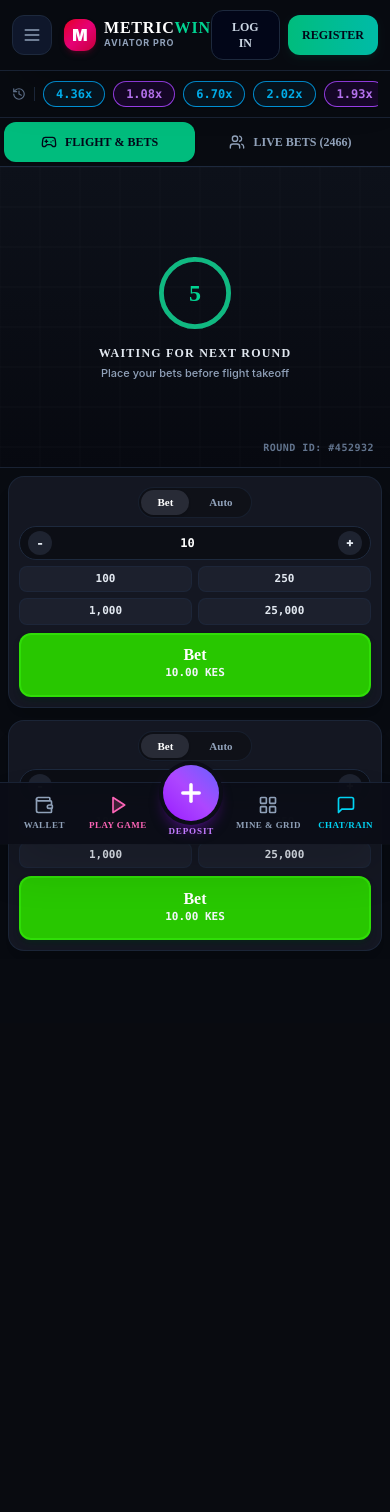
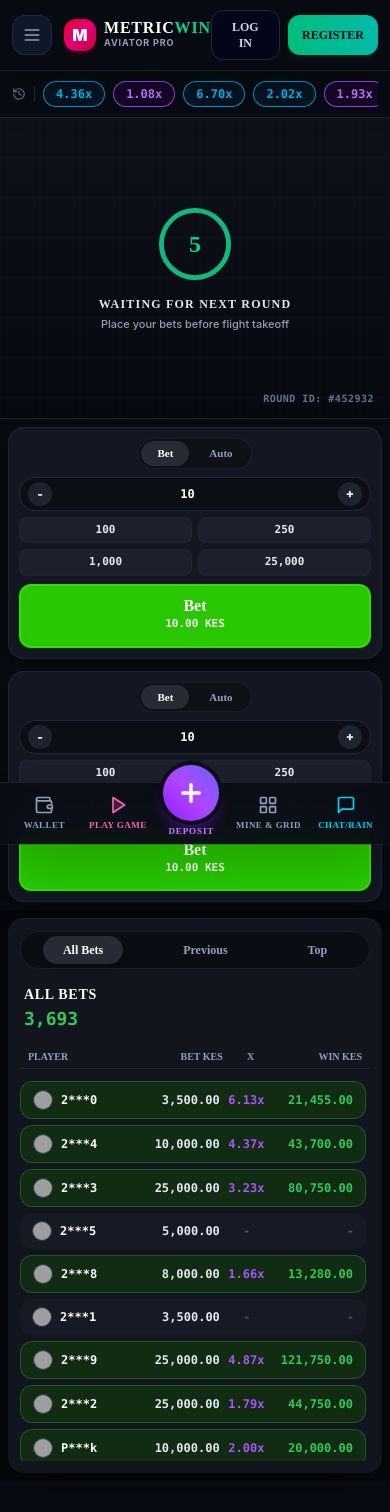
Before and after one commit to Kiruivenus/aviator, a React (Vite) app in the folder client/: page / in a window 390 px wide. Shown: the top 1512 px of the page. Before the commit the page ends 1023 px from the top, so only its background shows below. Built offline with nearby package versions, Linux system fonts and the light colour scheme; no server answers; grey boxes are pictures that could not be loaded.

Commit message:
Position Active Players directly below betting buttons on mobile and enforce independent scroll isolation with overscroll-contain

```diff
--- a/client/src/App.jsx
+++ b/client/src/App.jsx
@@ -14,13 +14,11 @@ import { DepositPage } from './pages/DepositPage';
 import { WithdrawalPage } from './pages/WithdrawalPage';
 import { ChatRainPage } from './pages/ChatRainPage';
 import { AdminDashboard } from './pages/AdminDashboard';
-import { Gamepad2, Users } from 'lucide-react';
 
 const MainApp = () => {
   const { user } = useContext(AuthContext);
 
   const [currentView, setCurrentView] = useState('game'); // 'game', 'deposit', 'withdrawal', 'profile', 'chat', 'admin'
-  const [mobileTab, setMobileTab] = useState('game'); // 'game' or 'players'
   const [socket, setSocket] = useState(null);
 
   // Real-time game engine state
@@ -122,47 +120,24 @@ const MainApp = () => {
 
       {/* Main View Router */}
       {currentView === 'game' && (
-        <main className="flex-1 flex flex-col min-h-[calc(100vh-57px)] overflow-hidden">
+        <main className="flex-1 flex flex-col min-h-[calc(100vh-57px)]">
           {/* Top Multiplier History Bar */}
           <MultiplierHistory history={gameState.history} />
 
-          {/* Mobile View Switcher Tabs (Game Flight vs Active Players) */}
-          <div className="lg:hidden flex bg-[#080b11] border-b border-slate-800 p-1">
-            <button
-              onClick={() => setMobileTab('game')}
-              className={`flex-1 py-2.5 text-xs font-extrabold rounded-xl flex items-center justify-center gap-2 font-['Outfit'] transition-all min-h-[40px] ${
-                mobileTab === 'game'
-                  ? 'bg-emerald-500 text-slate-950 shadow-sm'
-                  : 'text-slate-400 hover:text-white'
-              }`}
-            >
-              <Gamepad2 className="w-4 h-4" />
-              <span>FLIGHT & BETS</span>
-            </button>
-            <button
-              onClick={() => setMobileTab('players')}
-              className={`flex-1 py-2.5 text-xs font-extrabold rounded-xl flex items-center justify-center gap-2 font-['Outfit'] transition-all min-h-[40px] ${
-                mobileTab === 'players'
-                  ? 'bg-emerald-500 text-slate-950 shadow-sm'
-                  : 'text-slate-400 hover:text-white'
-              }`}
-            >
-              <Users className="w-4 h-4" />
-              <span>LIVE BETS ({gameState.activeBets.length > 0 ? gameState.activeBets.length : 2466})</span>
-            </button>
-          </div>
+          {/* Core Game Body Layout */}
+          {/* Desktop Layout: Left Active Players Sidebar + Right Flight Canvas & Bet Controls */}
+          {/* Smartphone Layout: Stacked (Flight Canvas -> Bet Controls -> Active Players Below) */}
+          <div className="flex-1 flex flex-col lg:flex-row bg-[#05070c] items-start">
 
-          {/* Core Game Body Grid: Left Sidebar + Center Flight Screen */}
-          <div className="flex-1 flex flex-col lg:flex-row overflow-hidden">
-            {/* Active Players Sidebar (Shown on desktop OR when mobileTab === 'players') */}
-            <div className={`${mobileTab === 'players' ? 'block' : 'hidden'} lg:block w-full lg:w-80 h-full`}>
+            {/* Desktop-only Left Sidebar (Hidden on mobile) */}
+            <div className="hidden lg:block w-80 h-full shrink-0">
               <ActivePlayers activeBets={gameState.activeBets} myBets={myBets} />
             </div>
 
-            {/* Center Flight Canvas & Twin Bet Control Panels (Shown on desktop OR when mobileTab === 'game') */}
-            <div className={`${mobileTab === 'game' ? 'flex' : 'hidden'} lg:flex flex-1 flex-col h-full overflow-hidden bg-[#05070c]`}>
+            {/* Flight Canvas & Twin Bet Controls */}
+            <div className="flex-1 flex flex-col w-full h-full bg-[#05070c]">
               {/* HTML5 Canvas Flight Simulation */}
-              <div className="flex-1 relative min-h-[280px] sm:min-h-[380px]">
+              <div className="relative min-h-[260px] sm:min-h-[360px] flex-1">
                 <GameCanvas
                   status={gameState.status}
                   multiplier={gameState.multiplier}
@@ -171,14 +146,20 @@ const MainApp = () => {
                 />
               </div>
 
-              {/* Bottom Twin Bet Control Panels */}
+              {/* Twin Bet Control Panels */}
               <BetControls
                 gameState={gameState}
                 socket={socket}
                 onPlaceBetSuccess={handlePlaceBetSuccess}
                 openChatRain={() => setCurrentView('chat')}
               />
+
+              {/* Mobile-only Active Players Leaderboard (Positioned directly below betting buttons on smartphone) */}
+              <div className="block lg:hidden w-full p-2">
+                <ActivePlayers activeBets={gameState.activeBets} myBets={myBets} />
+              </div>
             </div>
+
           </div>
         </main>
       )}
--- a/client/src/components/ActivePlayers.jsx
+++ b/client/src/components/ActivePlayers.jsx
@@ -1,32 +1,37 @@
-import React, { useState, useEffect, useRef } from 'react';
-import { User, Users } from 'lucide-react';
+import React, { useState, useEffect } from 'react';
+import { User } from 'lucide-react';
 
 const PLAYER_NAMES = [
-  'P***k', 'A***x', '2***4', '0712***', 'S***h', 'D***o', '0794***', 'M***k',
-  'J***n', 'E***k', '0722***', 'V***s', 'K***n', '0701***', 'B***n', 'C***s',
-  '0743***', 'W***y', 'F***x', '0799***', 'G***e', 'H***y', 'I***n', '0711***'
+  '2***0', '2***4', '2***3', '2***5', '2***8', '2***1', '2***9', '2***2',
+  'P***k', 'A***x', '0712***', 'S***h', 'D***o', '0794***', 'M***k', 'J***n'
 ];
 
-const PRESET_STAKES = [100, 200, 400, 500, 600, 800, 1000, 1500, 2000, 3000, 5000, 8000, 10000];
+const AVATARS = [
+  'https://images.unsplash.com/photo-1535713875002-d1d0cf377fde?w=60&auto=format&fit=crop&q=80',
+  'https://images.unsplash.com/photo-1570295999919-56ceb5ecca61?w=60&auto=format&fit=crop&q=80',
+  'https://images.unsplash.com/photo-1494790108377-be9c29b29330?w=60&auto=format&fit=crop&q=80',
+  'https://images.unsplash.com/photo-1507003211169-0a1dd7228f2d?w=60&auto=format&fit=crop&q=80'
+];
 
-// Helper to generate 450 initial simulated bets for the round
+const PRESET_STAKES = [1000, 2500, 3500, 5000, 8000, 10000, 15000, 25000];
+
 const generateSimulatedPlayers = (count = 420) => {
   const list = [];
   for (let i = 0; i < count; i++) {
     const namePrefix = PLAYER_NAMES[i % PLAYER_NAMES.length];
-    const name = `${namePrefix}_${Math.floor(10 + Math.random() * 89)}`;
+    const avatar = AVATARS[i % AVATARS.length];
     const amount = PRESET_STAKES[Math.floor(Math.random() * PRESET_STAKES.length)];
-    // Random cashout multiplier threshold between 1.10x and 15.00x
-    const targetMultiplier = parseFloat((1.1 + Math.pow(Math.random(), 2) * 14).toFixed(2));
+    const isCashedOut = Math.random() > 0.35;
+    const mult = parseFloat((1.1 + Math.random() * 5.5).toFixed(2));
 
     list.push({
       id: `sim_${i}_${Date.now()}`,
-      userName: name,
+      userName: namePrefix,
+      avatar: avatar,
       amount: amount,
-      targetMultiplier: targetMultiplier,
-      status: 'active',
-      cashoutMultiplier: null,
-      winAmount: 0
+      status: isCashedOut ? 'cashed_out' : 'active',
+      cashoutMultiplier: isCashedOut ? mult : null,
+      winAmount: isCashedOut ? Math.round(amount * mult) : 0
     });
   }
   return list;
@@ -35,54 +40,23 @@ const generateSimulatedPlayers = (count = 420) => {
 export const ActivePlayers = ({ activeBets = [], myBets = [] }) => {
   const [tab, setTab] = useState('ALL');
   const [simulatedBets, setSimulatedBets] = useState(() => generateSimulatedPlayers(420));
-  const [activeCount, setActiveCount] = useState(2485);
+  const [activeCount, setActiveCount] = useState(3690);
 
   // Fluctuating active players count ticker
   useEffect(() => {
     const interval = setInterval(() => {
       setActiveCount((prev) => {
-        const delta = Math.floor(Math.random() * 11) - 5; // -5 to +5 change
-        return Math.max(2400, Math.min(2650, prev + delta));
+        const delta = Math.floor(Math.random() * 11) - 5;
+        return Math.max(3600, Math.min(3800, prev + delta));
       });
     }, 2000);
     return () => clearInterval(interval);
   }, []);
 
-  // Update cashout statuses dynamically based on current game state
-  // We extract multiplier and status safely from window or props
-  useEffect(() => {
-    const handleGameTick = () => {
-      // Periodic cashout simulation check
-      setSimulatedBets((prevList) => {
-        let updated = false;
-        const newList = prevList.map((bet) => {
-          if (bet.status === 'active' && Math.random() > 0.6) {
-            // Random chance for active players to cash out over time
-            const cashoutMult = parseFloat((1.1 + Math.random() * 2.5).toFixed(2));
-            updated = true;
-            return {
-              ...bet,
-              status: 'cashed_out',
-              cashoutMultiplier: cashoutMult,
-              winAmount: Math.round(bet.amount * cashoutMult)
-            };
-          }
-          return bet;
-        });
-        return updated ? newList : prevList;
-      });
-    };
-
-    const interval = setInterval(handleGameTick, 1500);
-    return () => clearInterval(interval);
-  }, []);
-
-  // Merge real user bets with 400+ simulated bets
   const allCombinedBets = [...(activeBets || []), ...simulatedBets];
 
   const getDisplayedBets = () => {
-    if (tab === 'MY BETS') return myBets || [];
-    if (tab === 'WINS') return allCombinedBets.filter((b) => b.status === 'cashed_out');
+    if (tab === 'PREVIOUS') return myBets || [];
     if (tab === 'TOP') return [...allCombinedBets].sort((a, b) => (b.winAmount || 0) - (a.winAmount || 0));
     return allCombinedBets;
   };
@@ -90,107 +64,89 @@ export const ActivePlayers = ({ activeBets = [], myBets = [] }) => {
   const displayedBets = getDisplayedBets();
 
   return (
-    <div className="w-full lg:w-80 bg-[#080b11] border-r border-slate-800/80 flex flex-col h-full shrink-0">
-      {/* Header Tabs */}
-      <div className="p-3 border-b border-slate-800/80">
-        <div className="flex bg-slate-950 p-1 rounded-xl border border-slate-800">
+    <div className="w-full lg:w-80 bg-[#12151e] border-t lg:border-t-0 lg:border-r border-slate-800/80 rounded-2xl sm:rounded-3xl p-3 flex flex-col h-full shrink-0 shadow-2xl space-y-3">
+      {/* 1. Header Segmented Pill Tabs */}
+      <div className="flex justify-center">
+        <div className="bg-[#0b0d14] p-1 rounded-full border border-slate-800/60 inline-flex items-center gap-1 w-full justify-around">
           <button
             onClick={() => setTab('ALL')}
-            className={`flex-1 py-1.5 text-[11px] font-extrabold rounded-lg transition-all font-['Outfit'] min-h-[32px] ${
-              tab === 'ALL'
-                ? 'bg-slate-800 text-white shadow-sm'
-                : 'text-slate-400 hover:text-slate-200'
+            className={`px-5 py-1.5 text-xs font-black rounded-full transition-all font-['Outfit'] ${
+              tab === 'ALL' ? 'bg-[#282b36] text-white shadow-md' : 'text-slate-400 hover:text-white'
             }`}
           >
-            ALL
+            All Bets
           </button>
           <button
-            onClick={() => setTab('MY BETS')}
-            className={`flex-1 py-1.5 text-[11px] font-extrabold rounded-lg transition-all font-['Outfit'] min-h-[32px] ${
-              tab === 'MY BETS'
-                ? 'bg-slate-800 text-white shadow-sm'
-                : 'text-slate-400 hover:text-slate-200'
+            onClick={() => setTab('PREVIOUS')}
+            className={`px-5 py-1.5 text-xs font-black rounded-full transition-all font-['Outfit'] ${
+              tab === 'PREVIOUS' ? 'bg-[#282b36] text-white shadow-md' : 'text-slate-400 hover:text-white'
             }`}
           >
-            MY BETS
+            Previous
           </button>
           <button
             onClick={() => setTab('TOP')}
-            className={`flex-1 py-1.5 text-[11px] font-extrabold rounded-lg transition-all font-['Outfit'] min-h-[32px] ${
-              tab === 'TOP'
-                ? 'bg-slate-800 text-white shadow-sm'
-                : 'text-slate-400 hover:text-slate-200'
+            className={`px-5 py-1.5 text-xs font-black rounded-full transition-all font-['Outfit'] ${
+              tab === 'TOP' ? 'bg-[#282b36] text-white shadow-md' : 'text-slate-400 hover:text-white'
             }`}
           >
-            TOP
-          </button>
-          <button
-            onClick={() => setTab('WINS')}
-            className={`flex-1 py-1.5 text-[11px] font-extrabold rounded-lg transition-all font-['Outfit'] min-h-[32px] ${
-              tab === 'WINS'
-                ? 'bg-slate-800 text-white shadow-sm'
-                : 'text-slate-400 hover:text-slate-200'
-            }`}
-          >
-            WINS
+            Top
           </button>
         </div>
+      </div>
 
-        {/* Active Players Live Counter */}
-        <div className="mt-3 flex items-center justify-between px-1 text-xs">
-          <div className="flex items-center gap-1.5 text-slate-400 font-extrabold text-[10px] tracking-wider uppercase font-['Outfit']">
-            <Users className="w-3.5 h-3.5 text-emerald-400" />
-            <span>ACTIVE PLAYERS</span>
-          </div>
-          <span className="bg-emerald-950/60 text-emerald-400 font-extrabold text-[11px] px-2.5 py-0.5 rounded-full border border-emerald-500/30 font-mono animate-pulse">
+      {/* 2. ALL BETS Title & Live Counter */}
+      <div className="px-1 pt-1">
+        <h3 className="text-sm font-black text-white uppercase tracking-wider font-['Outfit']">
+          ALL BETS
+        </h3>
+        <span className="text-lg font-black text-[#34c759] font-mono">
           {activeCount.toLocaleString()}
         </span>
       </div>
-      </div>
 
-      {/* Table Column Headers */}
-      <div className="grid grid-cols-12 px-3 py-2 text-[10px] font-extrabold text-slate-400 border-b border-slate-800/80 uppercase font-['Outfit']">
+      {/* 3. Table Column Headers */}
+      <div className="grid grid-cols-12 px-2 py-1 text-[10px] font-extrabold text-slate-400 border-b border-slate-800/80 uppercase font-['Outfit']">
         <div className="col-span-4">Player</div>
         <div className="col-span-3 text-right">Bet KES</div>
         <div className="col-span-2 text-center">X</div>
         <div className="col-span-3 text-right">Win KES</div>
       </div>
 
-      {/* Table Rows (Renders 400+ Active Players) */}
-      <div className="flex-1 overflow-y-auto divide-y divide-slate-800/40 text-xs no-scrollbar">
-        {displayedBets.length === 0 ? (
-          <div className="p-8 text-center text-slate-500 text-xs font-medium">
-            No active bets in this round
-          </div>
-        ) : (
-          displayedBets.map((bet, index) => {
+      {/* 4. Table Rows with Independent Scroll Isolation */}
+      <div className="flex-1 overflow-y-auto max-h-[380px] lg:max-h-none space-y-1.5 pr-1 no-scrollbar overscroll-contain select-none">
+        {displayedBets.map((bet, index) => {
           const isCashedOut = bet.status === 'cashed_out';
           return (
             <div
               key={bet.id || index}
-                className={`grid grid-cols-12 px-3 py-2 items-center transition-colors hover:bg-slate-900/60 ${
-                  isCashedOut ? 'bg-emerald-950/20' : ''
+              className={`grid grid-cols-12 px-3 py-2 items-center rounded-xl transition-colors ${
+                isCashedOut ? 'bg-[#122b13] border border-[#34c759]/30 text-white' : 'bg-[#161a24] text-slate-300'
               }`}
             >
-                {/* Player Handle */}
-                <div className="col-span-4 flex items-center gap-1.5 truncate">
+              {/* Player Handle with Avatar */}
+              <div className="col-span-4 flex items-center gap-2 truncate">
+                {bet.avatar ? (
+                  <img src={bet.avatar} alt="" className="w-5 h-5 rounded-full object-cover shrink-0 border border-slate-700" />
+                ) : (
                   <div className="w-5 h-5 rounded-full bg-slate-800 border border-slate-700 flex items-center justify-center text-[10px] font-bold text-slate-300 shrink-0">
                     <User className="w-3 h-3 text-slate-400" />
                   </div>
-                  <span className="font-semibold text-slate-300 truncate text-[11px]">
+                )}
+                <span className="font-bold text-white truncate text-xs font-mono">
                   {bet.userName || bet.userPhone || 'Player'}
                 </span>
               </div>
 
               {/* Bet KES */}
-                <div className="col-span-3 text-right font-mono font-medium text-slate-200 text-[11px]">
+              <div className="col-span-3 text-right font-mono font-bold text-xs text-slate-200">
                 {bet.amount ? bet.amount.toLocaleString('en-US', { minimumFractionDigits: 2 }) : '100.00'}
               </div>
 
               {/* Multiplier X */}
-                <div className="col-span-2 text-center">
+              <div className="col-span-2 text-center font-mono font-black text-xs">
                 {isCashedOut && bet.cashoutMultiplier ? (
-                    <span className="bg-emerald-950 text-emerald-400 font-extrabold text-[10px] px-1.5 py-0.5 rounded border border-emerald-500/30 font-mono">
+                  <span className="text-[#a855f7]">
                     {bet.cashoutMultiplier.toFixed(2)}x
                   </span>
                 ) : (
@@ -199,9 +155,9 @@ export const ActivePlayers = ({ activeBets = [], myBets = [] }) => {
               </div>
 
               {/* Win KES */}
-                <div className="col-span-3 text-right font-mono font-bold text-[11px]">
+              <div className="col-span-3 text-right font-mono font-bold text-xs">
                 {isCashedOut && bet.winAmount ? (
-                    <span className="text-emerald-400">
+                  <span className="text-[#34c759]">
                     {bet.winAmount.toLocaleString('en-US', { minimumFractionDigits: 2 })}
                   </span>
                 ) : (
@@ -210,8 +166,7 @@ export const ActivePlayers = ({ activeBets = [], myBets = [] }) => {
               </div>
             </div>
           );
-          })
-        )}
+        })}
       </div>
     </div>
   );
```
Lines whose indentation alone changed are shown as unchanged.
